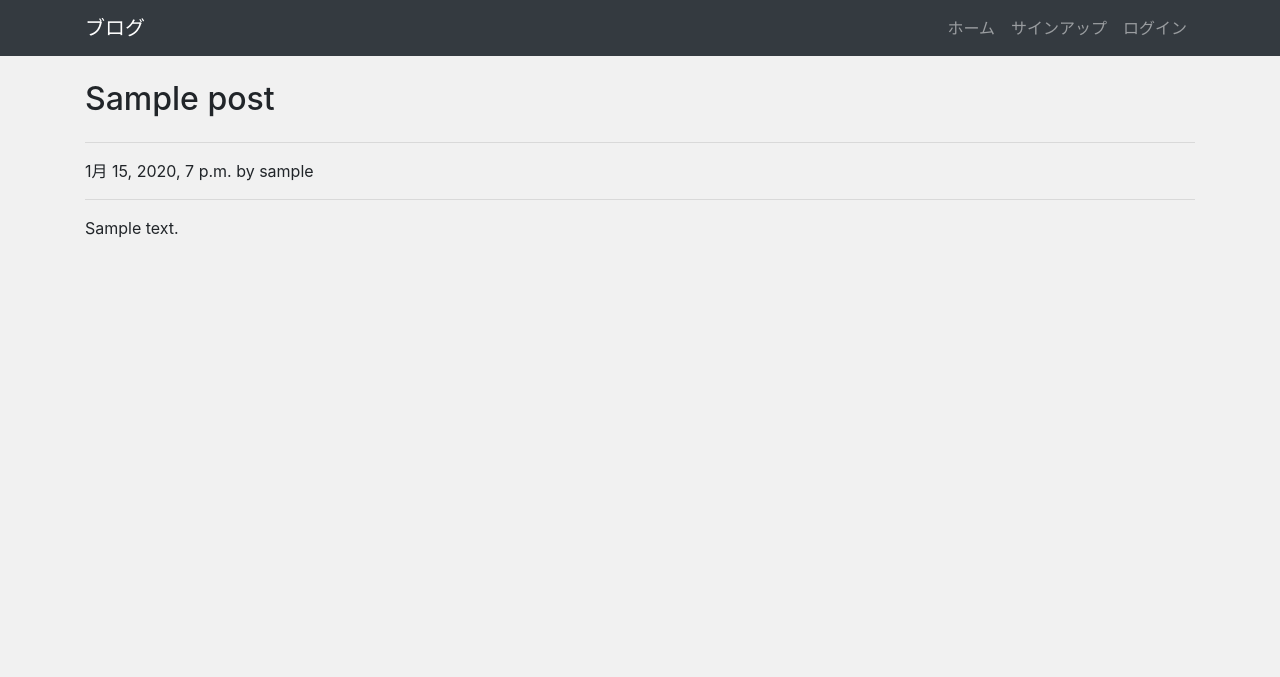
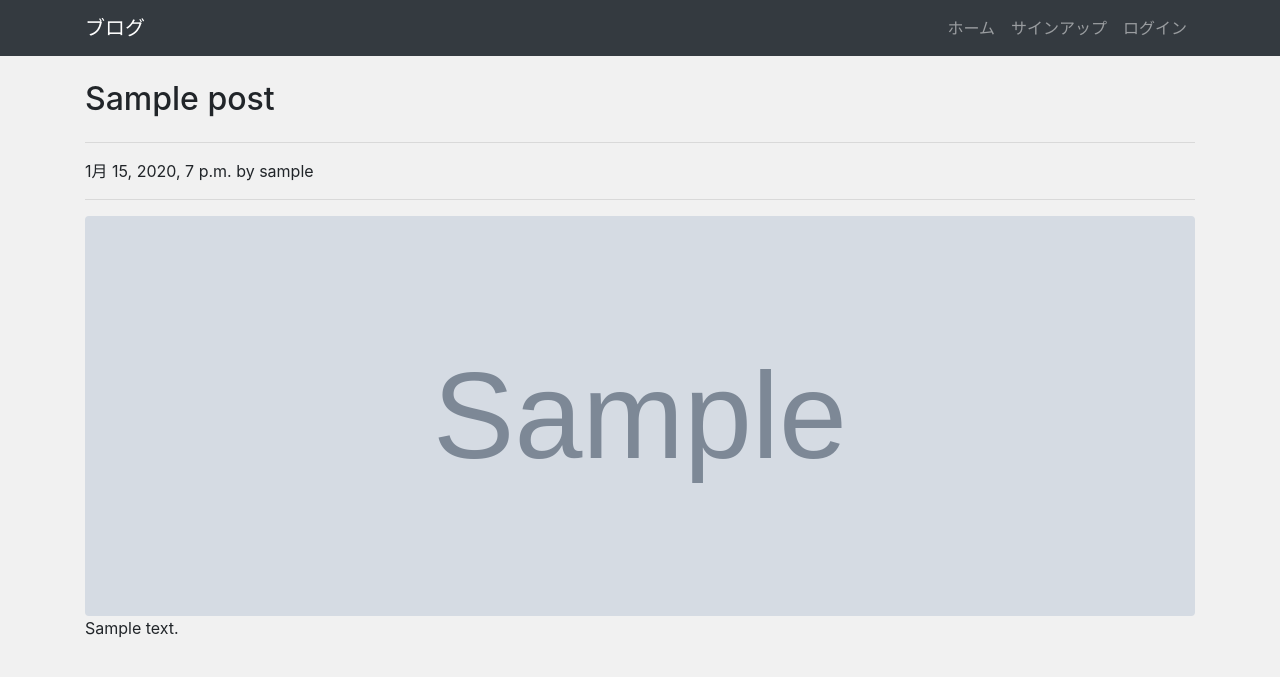
Before and after one commit to minezaki-mutsuki/blog-site, a Django app: page /post/1 in a window 1280 px wide. Shown: the top 677 px of the page. Run offline with Django 3.2, Linux system fonts and the light colour scheme; tables that the repository leaves empty hold one stand-in row (values such as "Sample post"); grey boxes marked "Sample" are stand-in pictures; some libraries are stand-ins or nearby versions.

Commit message:
画像投稿機能作成

```diff
--- a/app/forms.py
+++ b/app/forms.py
@@ -3,3 +3,4 @@ from django import forms
 class PostForm(forms.Form):
     title = forms.CharField(max_length=30, label="タイトル")
     content = forms.CharField(label="内容", widget=forms.Textarea())
+    image = forms.ImageField(label="イメージ画像", required=False)
--- a/app/models.py
+++ b/app/models.py
@@ -5,6 +5,7 @@ from django.utils import timezone
 class Post(models.Model):
     author = models.ForeignKey(settings.AUTH_USER_MODEL, on_delete=models.CASCADE)
     title = models.CharField("タイトル", max_length=200)
+    image = models.ImageField(upload_to="images", verbose_name="イメージ画像", null=True, blank=True)
     content = models.TextField("本文")
     created = models.DateTimeField("作成日", default=timezone.now)
 
--- a/app/static/css/style.css
+++ b/app/static/css/style.css
@@ -21,3 +21,12 @@ main {
 .card-title {
   margin-bottom: 10px;
 }
+.index-img {
+  object-fit: cover;
+  height: 240px;
+}
+.detail-img {
+  object-fit: cover;
+  width: 100%;
+  height: 400px;
+}
--- a/app/templates/app/index.html
+++ b/app/templates/app/index.html
@@ -3,6 +3,9 @@
   <div class="col md-8">
     {% for post in post_data %}
     <div class="card mb-4">
+      {% if post.image %}
+      <img src="{{post.image.url}}" class="card-img-top index-img" />
+      {% endif %}
       <div class="card-body">
         <h2 class="card-title">{{post.title}}</h2>
         <p class="card-text">{{post.content|truncatechars:100}}</p>
--- a/app/templates/app/post_detail.html
+++ b/app/templates/app/post_detail.html
@@ -3,6 +3,9 @@
 <hr />
 <p>{{post_data.created}} by {{post_data.author}}</p>
 <hr />
+{% if post_data.image %}
+<img src="{{post_data.image.url}}" class="rounded detail-img" />
+{% endif %}
 <p>{{post_data.content|linebreaksbr}}</p>
 {% if user.is_authenticated %}
 <hr />
--- a/app/templates/app/post_form.html
+++ b/app/templates/app/post_form.html
@@ -2,11 +2,12 @@
 <div class="my-4">
   <h2>投稿</h2>
 </div>
-<form method="post">
+<form method="post" enctype="multipart/form-data">
   {% csrf_token %}
   <div class="formpost" style="margin-bottom: 10px">
     {% render_field form.title class="form" placeholder="タイトルを入力" %}
   </div>
+  <div class="formpost">{{form.image}}</div>
   <div class="formpost" style="margin-bottom: 10px">
     {% render_field form.content class="form" placeholder="本文を入力" %}
   </div>
--- a/app/views.py
+++ b/app/views.py
@@ -31,6 +31,8 @@ class CreatePostView(LoginRequiredMixin ,View):
             post_data.author = request.user
             post_data.title = form.cleaned_data["title"]
             post_data.content = form.cleaned_data["content"]
+            if request.FILES:
+                post_data.image = request.FILES.get("image")
             post_data.save()
             return redirect("post_detail", post_data.id)
         return render(request, "app/post_form.html", {
@@ -44,7 +46,8 @@ class PostEditView(LoginRequiredMixin, View):
             request.POST or None,
             initial={
                 "title": post_data.title,
-                "content": post_data.content
+                "content": post_data.content,
+                "image": post_data.image,
             }
         )
         return render(request, "app/post_form.html", {
@@ -56,6 +59,8 @@ class PostEditView(LoginRequiredMixin, View):
             post_data = Post.objects.get(id=self.kwargs['pk'])
             post_data.title = form.cleaned_data["title"]
             post_data.content = form.cleaned_data["content"]
+            if request.FILES:
+                post_data.image = request.FILES.get("image")
             post_data.save()
             return redirect("post_detail", self.kwargs['pk'])
         return render(request, "app/post_form.html", {
--- a/mysite/settings.py
+++ b/mysite/settings.py
@@ -130,3 +130,6 @@ SITE_ID = 1
 LOGIN_REDIRECT_URL = '/'
 ACCOUNT_LOGOUT_REDIRECT_URL = "/"
 ACCOUNT_EMAIL_VERIFICATION = "none"
+
+MEDIA_URL = "/media/"
+MEDIA_ROOT = os.path.join(BASE_DIR, "media")
--- a/mysite/urls.py
+++ b/mysite/urls.py
@@ -16,9 +16,15 @@ Including another URLconf
 from django.contrib import admin
 from django.urls import path, include
 
+from django.conf.urls.static import static
+from django.conf import settings
+
 urlpatterns = [
     path('admin/', admin.site.urls),
     path('', include('app.urls')),
     path('accounts/', include('accounts.urls')),
     path('accounts/', include('allauth.urls')),
 ]
+
+if settings.DEBUG:
+    urlpatterns += static(settings.MEDIA_URL, document_root=settings.MEDIA_ROOT)
```
Also changed, not shown: app/migrations/0002_post_image.py (added), media/images/スクリーンショット_8.png (added), media/images/硝酸.png (added).
